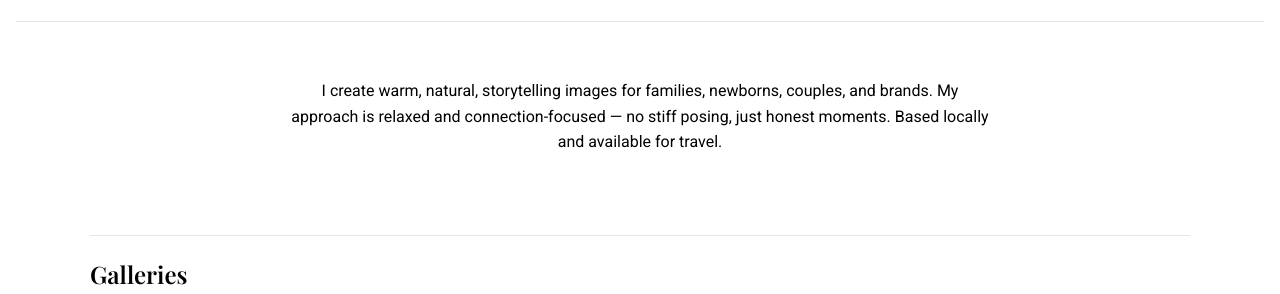
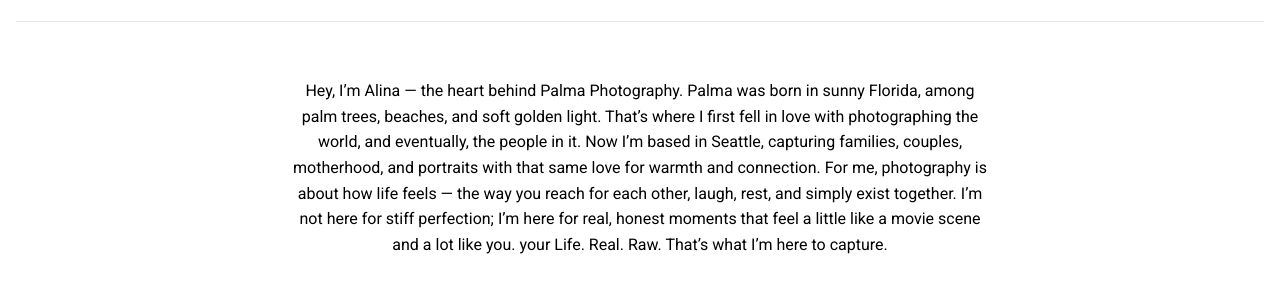
Before and after one commit to palmaphotography/palma-site, a plain HTML site: page index.html in a window 1280 px wide. Shown: the part 118-412 px from the top of the page. Drawn offline with nearby package versions, Linux system fonts and the light colour scheme.

Commit message:
Update index.html
about

```diff
--- a/index.html
+++ b/index.html
@@ -289,9 +289,13 @@
   <section id="about-top">
     <div class="about-block">
       <p class="about-text">
-        I create warm, natural, storytelling images for families, newborns, couples, and brands.
-        My approach is relaxed and connection-focused — no stiff posing, just honest moments.
-        Based locally and available for travel.
+Hey, I’m Alina — the heart behind Palma Photography.
+Palma was born in sunny Florida, among palm trees, beaches, and soft golden light. That’s where I first fell in love with photographing the world, and eventually, the people in it. Now I’m based in Seattle, capturing families, couples, motherhood, and portraits with that same love for warmth and connection.
+
+For me, photography is about how life feels — the way you reach for each other, laugh, rest, and simply exist together. I’m not here for stiff perfection; I’m here for real, honest moments that feel a little like a movie scene and a lot like you.
+
+your Life. Real. Raw.
+That’s what I’m here to capture.
       </p>
     </div>
   </section>
```
